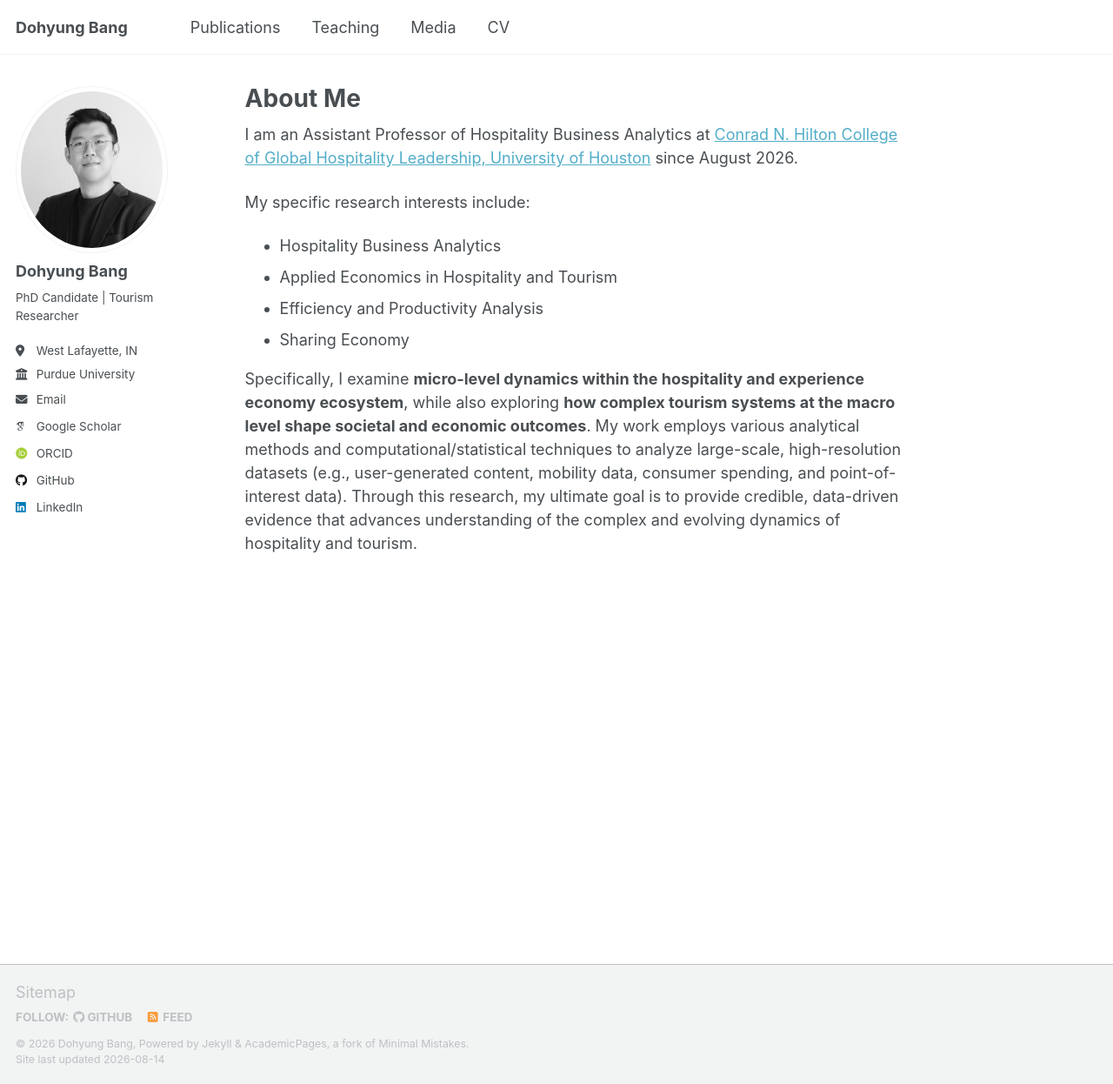
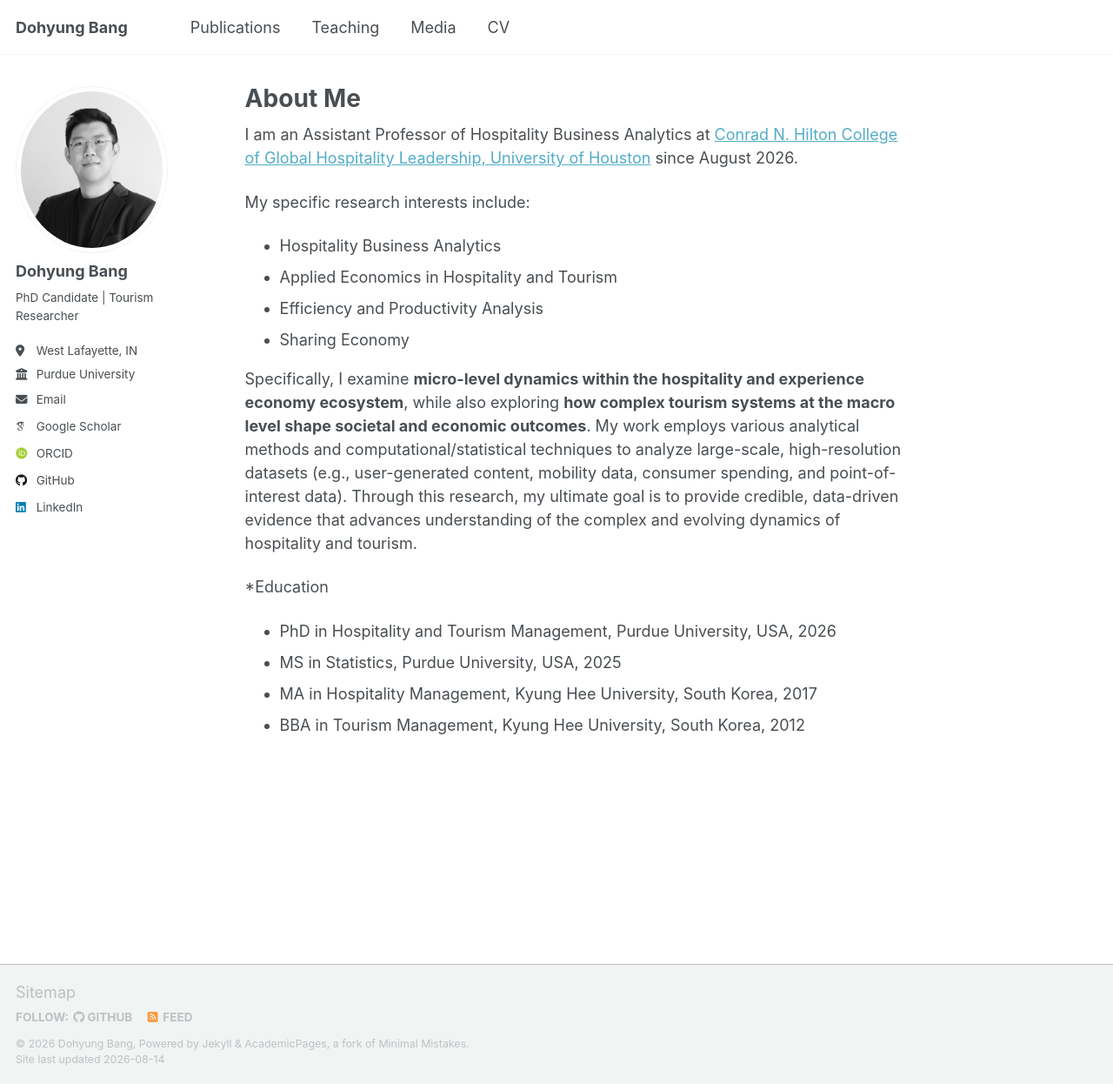
Before and after one commit to dohyungbang/dohyungbang.github.io, a Jekyll site: the page built from _pages/about.md, in a window 1280 px wide and 1246 px high. Shown: the whole window at 87% size. Built offline with Jekyll 4.4.1, drawn with Linux system fonts in a browser that asks for light colours; some web fonts are replaced; a script that is not in the unit is left out.

Commit message:
Update about.md

```diff
--- a/_pages/about.md
+++ b/_pages/about.md
@@ -17,3 +17,9 @@ My specific research interests include:
 - Sharing Economy
 
 Specifically, I examine **micro-level dynamics within the hospitality and experience economy ecosystem**, while also exploring **how complex tourism systems at the macro level shape societal and economic outcomes**. My work employs various analytical methods and computational/statistical techniques to analyze large-scale, high-resolution datasets (e.g., user-generated content, mobility data, consumer spending, and point-of-interest data). Through this research, my ultimate goal is to provide credible, data-driven evidence that advances understanding of the complex and evolving dynamics of hospitality and tourism.
+
+*Education
+- PhD in Hospitality and Tourism Management, Purdue University, USA, 2026
+- MS in Statistics, Purdue University, USA, 2025
+- MA in Hospitality Management, Kyung Hee University, South Korea, 2017
+- BBA in Tourism Management, Kyung Hee University, South Korea, 2012
```
